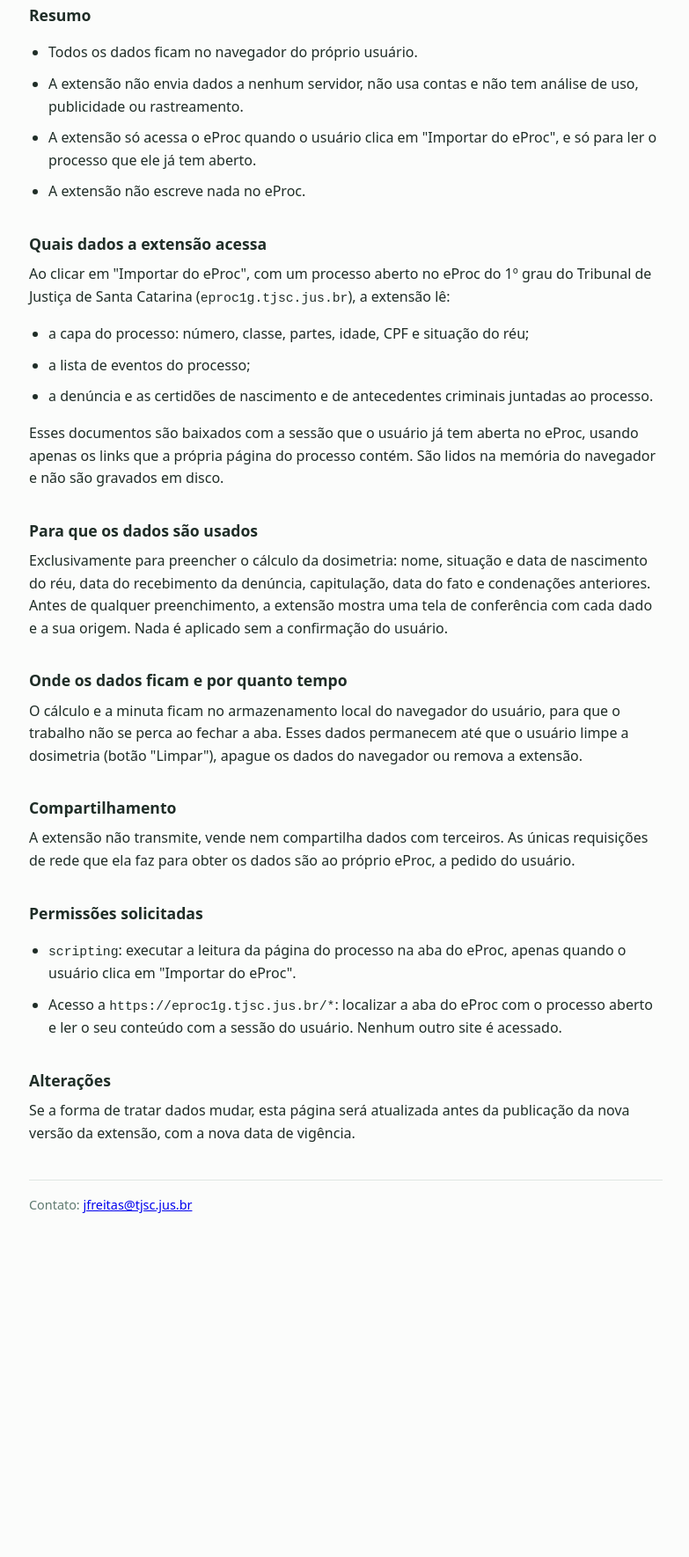
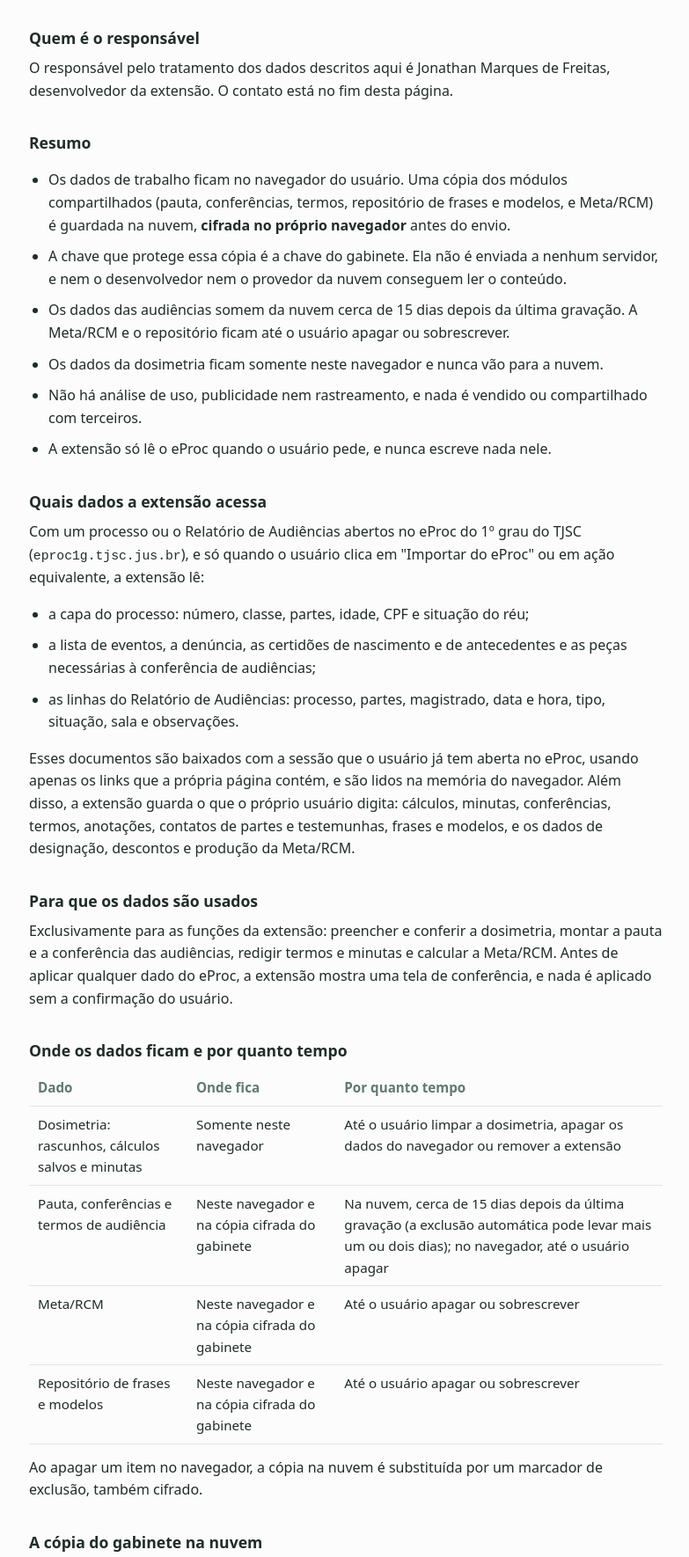
Before and after one commit to jfreitas-a11y/gabinetecw-privacidade, a plain HTML site: page index.html in a window 1280 px wide. Shown: the part 244-2014 px from the top of the page at 88% size, without its empty margins (247-1030 px from the left). Before the commit the page ends 1699 px from the top, so only its background shows below. Drawn offline with Linux system fonts and the light colour scheme.

Commit message:
Atualiza a política de privacidade para a versão 0.5.5 da extensão
Passa a descrever a cópia cifrada do gabinete no Firebase, a retenção de
15 dias dos dados de audiência, a Meta/RCM sincronizada, as novas
permissões e o responsável pelos dados.

Co-Authored-By: Claude Sonnet 5.5 <noreply@anthropic.com>

```diff
--- a/index.html
+++ b/index.html
@@ -15,47 +15,81 @@
   ul { padding-left: 22px; }
   .data { color: var(--suave); margin-bottom: 28px; }
   code { font-size: .92em; }
+  table { width: 100%; border-collapse: collapse; margin: 0 0 14px; font-size: .95rem; }
+  th, td { text-align: left; vertical-align: top; padding: 8px 10px; border-bottom: 1px solid var(--linha); }
+  th { color: var(--suave); font-weight: 600; }
   footer { margin-top: 40px; padding-top: 16px; border-top: 1px solid var(--linha); color: var(--suave); font-size: .9rem; }
 </style>
 </head>
 <body>
 <main>
   <h1>Política de privacidade da extensão GabineteCW</h1>
-  <p class="data">Vigente a partir de 16 de novembro de 2026 · versão 0.4.0 da extensão</p>
+  <p class="data">Vigente a partir de 18 de novembro de 2026 · versão 0.5.5 da extensão</p>
 
-  <p>A extensão GabineteCW é uma área de trabalho para gabinetes criminais, com a calculadora de dosimetria da pena e o editor da minuta correspondente. Esta política explica quais dados a extensão acessa e o que faz com eles.</p>
+  <p>A extensão GabineteCW é uma área de trabalho para gabinetes criminais do Tribunal de Justiça de Santa Catarina: calculadora e editor de dosimetria da pena, pauta e conferência de audiências, minutas de termos e Meta/RCM. Esta política explica quais dados a extensão acessa, onde eles ficam e por quanto tempo.</p>
+
+  <h2>Quem é o responsável</h2>
+  <p>O responsável pelo tratamento dos dados descritos aqui é Jonathan Marques de Freitas, desenvolvedor da extensão. O contato está no fim desta página.</p>
 
   <h2>Resumo</h2>
   <ul>
-    <li>Todos os dados ficam no navegador do próprio usuário.</li>
-    <li>A extensão não envia dados a nenhum servidor, não usa contas e não tem análise de uso, publicidade ou rastreamento.</li>
-    <li>A extensão só acessa o eProc quando o usuário clica em "Importar do eProc", e só para ler o processo que ele já tem aberto.</li>
-    <li>A extensão não escreve nada no eProc.</li>
+    <li>Os dados de trabalho ficam no navegador do usuário. Uma cópia dos módulos compartilhados (pauta, conferências, termos, repositório de frases e modelos, e Meta/RCM) é guardada na nuvem, <strong>cifrada no próprio navegador</strong> antes do envio.</li>
+    <li>A chave que protege essa cópia é a chave do gabinete. Ela não é enviada a nenhum servidor, e nem o desenvolvedor nem o provedor da nuvem conseguem ler o conteúdo.</li>
+    <li>Os dados das audiências somem da nuvem cerca de 15 dias depois da última gravação. A Meta/RCM e o repositório ficam até o usuário apagar ou sobrescrever.</li>
+    <li>Os dados da dosimetria ficam somente neste navegador e nunca vão para a nuvem.</li>
+    <li>Não há análise de uso, publicidade nem rastreamento, e nada é vendido ou compartilhado com terceiros.</li>
+    <li>A extensão só lê o eProc quando o usuário pede, e nunca escreve nada nele.</li>
   </ul>
 
   <h2>Quais dados a extensão acessa</h2>
-  <p>Ao clicar em "Importar do eProc", com um processo aberto no eProc do 1º grau do Tribunal de Justiça de Santa Catarina (<code>eproc1g.tjsc.jus.br</code>), a extensão lê:</p>
+  <p>Com um processo ou o Relatório de Audiências abertos no eProc do 1º grau do TJSC (<code>eproc1g.tjsc.jus.br</code>), e só quando o usuário clica em "Importar do eProc" ou em ação equivalente, a extensão lê:</p>
   <ul>
     <li>a capa do processo: número, classe, partes, idade, CPF e situação do réu;</li>
-    <li>a lista de eventos do processo;</li>
-    <li>a denúncia e as certidões de nascimento e de antecedentes criminais juntadas ao processo.</li>
+    <li>a lista de eventos, a denúncia, as certidões de nascimento e de antecedentes e as peças necessárias à conferência de audiências;</li>
+    <li>as linhas do Relatório de Audiências: processo, partes, magistrado, data e hora, tipo, situação, sala e observações.</li>
   </ul>
-  <p>Esses documentos são baixados com a sessão que o usuário já tem aberta no eProc, usando apenas os links que a própria página do processo contém. São lidos na memória do navegador e não são gravados em disco.</p>
+  <p>Esses documentos são baixados com a sessão que o usuário já tem aberta no eProc, usando apenas os links que a própria página contém, e são lidos na memória do navegador. Além disso, a extensão guarda o que o próprio usuário digita: cálculos, minutas, conferências, termos, anotações, contatos de partes e testemunhas, frases e modelos, e os dados de designação, descontos e produção da Meta/RCM.</p>
 
   <h2>Para que os dados são usados</h2>
-  <p>Exclusivamente para preencher o cálculo da dosimetria: nome, situação e data de nascimento do réu, data do recebimento da denúncia, capitulação, data do fato e condenações anteriores. Antes de qualquer preenchimento, a extensão mostra uma tela de conferência com cada dado e a sua origem. Nada é aplicado sem a confirmação do usuário.</p>
+  <p>Exclusivamente para as funções da extensão: preencher e conferir a dosimetria, montar a pauta e a conferência das audiências, redigir termos e minutas e calcular a Meta/RCM. Antes de aplicar qualquer dado do eProc, a extensão mostra uma tela de conferência, e nada é aplicado sem a confirmação do usuário.</p>
 
   <h2>Onde os dados ficam e por quanto tempo</h2>
-  <p>O cálculo e a minuta ficam no armazenamento local do navegador do usuário, para que o trabalho não se perca ao fechar a aba. Esses dados permanecem até que o usuário limpe a dosimetria (botão "Limpar"), apague os dados do navegador ou remova a extensão.</p>
+  <table>
+    <thead><tr><th>Dado</th><th>Onde fica</th><th>Por quanto tempo</th></tr></thead>
+    <tbody>
+      <tr><td>Dosimetria: rascunhos, cálculos salvos e minutas</td><td>Somente neste navegador</td><td>Até o usuário limpar a dosimetria, apagar os dados do navegador ou remover a extensão</td></tr>
+      <tr><td>Pauta, conferências e termos de audiência</td><td>Neste navegador e na cópia cifrada do gabinete</td><td>Na nuvem, cerca de 15 dias depois da última gravação (a exclusão automática pode levar mais um ou dois dias); no navegador, até o usuário apagar</td></tr>
+      <tr><td>Meta/RCM</td><td>Neste navegador e na cópia cifrada do gabinete</td><td>Até o usuário apagar ou sobrescrever</td></tr>
+      <tr><td>Repositório de frases e modelos</td><td>Neste navegador e na cópia cifrada do gabinete</td><td>Até o usuário apagar ou sobrescrever</td></tr>
+    </tbody>
+  </table>
+  <p>Ao apagar um item no navegador, a cópia na nuvem é substituída por um marcador de exclusão, também cifrado.</p>
+
+  <h2>A cópia do gabinete na nuvem</h2>
+  <p>A cópia fica no Google Firebase (projeto <code>gabinete-cw</code>; as funções rodam em São Paulo, Brasil), usando Authentication, Firestore e Cloud Functions. Para protegê-la:</p>
+  <ul>
+    <li>cada item é cifrado no navegador com AES-GCM antes de sair dele, usando uma chave de dados aleatória. Essa chave de dados fica no servidor somente cifrada pela chave do gabinete, que o usuário digita e que nunca é enviada;</li>
+    <li>do servidor guarda-se apenas um verificador e um código de busca derivados da chave do gabinete, dos quais ela não pode ser recuperada;</li>
+    <li>o acesso é por identidade anônima do Firebase, sem nome nem e-mail, e só quem conhece a chave do gabinete passa a ser membro dele;</li>
+    <li>os identificadores dos itens são códigos derivados da chave de dados, que não revelam o número do processo;</li>
+    <li>ficam em claro, no servidor, apenas metadados técnicos: o nome do magistrado do gabinete, o identificador anônimo de cada dispositivo, o tipo do módulo, a data da gravação, o tamanho do conteúdo cifrado e contadores de tentativas de acesso.</li>
+  </ul>
+  <p>Quem conhece a chave do gabinete lê todo o conteúdo compartilhado. A chefe do gabinete pode trocar a chave e revogar dispositivos. Ao ser revogado, o dispositivo apaga de si os módulos compartilhados.</p>
 
   <h2>Compartilhamento</h2>
-  <p>A extensão não transmite, vende nem compartilha dados com terceiros. As únicas requisições de rede que ela faz para obter os dados são ao próprio eProc, a pedido do usuário.</p>
+  <p>A extensão não vende nem compartilha dados com terceiros. As únicas conexões que ela faz são ao eProc, a pedido do usuário, e aos serviços do Google Firebase descritos acima, que atuam como infraestrutura. Se o usuário digitar o telefone de uma parte ou testemunha e clicar em "WhatsApp", abre-se uma aba do WhatsApp com esse número, por ação dele.</p>
 
   <h2>Permissões solicitadas</h2>
   <ul>
-    <li><code>scripting</code>: executar a leitura da página do processo na aba do eProc, apenas quando o usuário clica em "Importar do eProc".</li>
-    <li>Acesso a <code>https://eproc1g.tjsc.jus.br/*</code>: localizar a aba do eProc com o processo aberto e ler o seu conteúdo com a sessão do usuário. Nenhum outro site é acessado.</li>
+    <li><code>scripting</code>: ler a página do eProc na aba que o usuário já tem aberta, só quando ele pede.</li>
+    <li><code>sidePanel</code>: exibir a extensão no painel lateral do navegador.</li>
+    <li><code>storage</code>: guardar localmente as preferências, os dados dos módulos e a chave de dados do gabinete.</li>
+    <li>Acesso a <code>https://eproc1g.tjsc.jus.br/*</code>: ler o processo e o Relatório de Audiências com a sessão do usuário.</li>
+    <li>Acesso a <code>identitytoolkit.googleapis.com</code>, <code>securetoken.googleapis.com</code>, <code>firestore.googleapis.com</code> e <code>southamerica-east1-gabinete-cw.cloudfunctions.net</code>: autenticação anônima e cópia cifrada do gabinete. Nenhum outro site é acessado.</li>
   </ul>
+
+  <h2>Seus direitos</h2>
+  <p>O usuário pode apagar os dados a qualquer momento pelos botões da própria extensão, limpando os dados do navegador ou removendo a extensão. Para pedir a exclusão da cópia do gabinete na nuvem, ou exercer os direitos previstos na Lei Geral de Proteção de Dados (Lei 13.709/2018), basta escrever para o contato abaixo.</p>
 
   <h2>Alterações</h2>
   <p>Se a forma de tratar dados mudar, esta página será atualizada antes da publicação da nova versão da extensão, com a nova data de vigência.</p>
```
